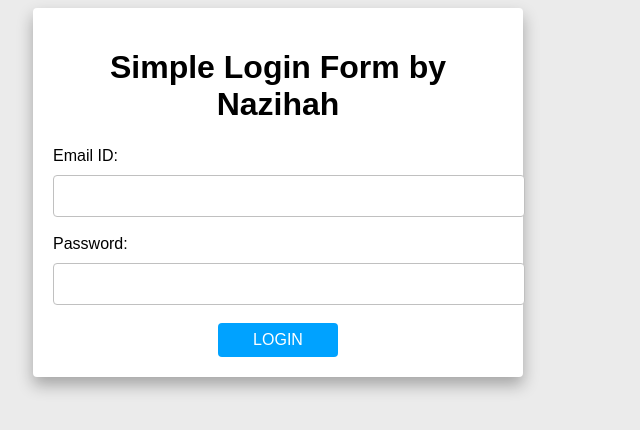
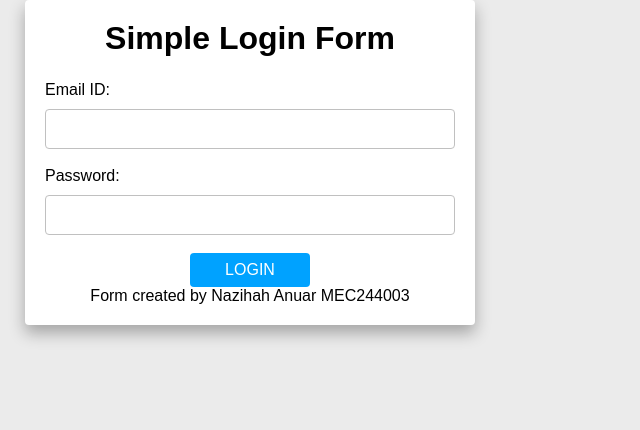
Before and after one commit to NZHANR/compsec, a plain HTML site: page index.html in a window 1280 px wide. Shown: the whole page, without its empty margins (0-640 px from the left). Drawn offline with Linux system fonts and the light colour scheme.

Commit message:
Update index.html

```diff
--- a/index.html
+++ b/index.html
@@ -5,6 +5,11 @@
     <met name="viewport" content="width=device-width, initial-scale=1.0">
       <title>Simple Login Page</title>
       <style>
+        *{
+          margin: 0;
+          padding: 0;
+          box-sizing:border-box;
+        }
         body{
           min-height: 100vh;
           background: #ebebeb;
@@ -62,7 +67,7 @@
       <body>
         <div class="container">
           <form action="">
-            <h1>Simple Login Form by Nazihah</h1>
+            <h1>Simple Login Form</h1>
             <div class="form group">
               <label for="">Email ID:</label>
               <input type="text" class="form-control" required>
@@ -72,6 +77,7 @@
               <input type="password" class="form-control" required>
             </div>
             <input type="submit" class="btn" value="Login">
+            <center><p style="size:8px;style:italic;color:d1d1d1;">Form created by Nazihah Anuar MEC244003</p></center>
           </form>
         </div>
       </body>
```
